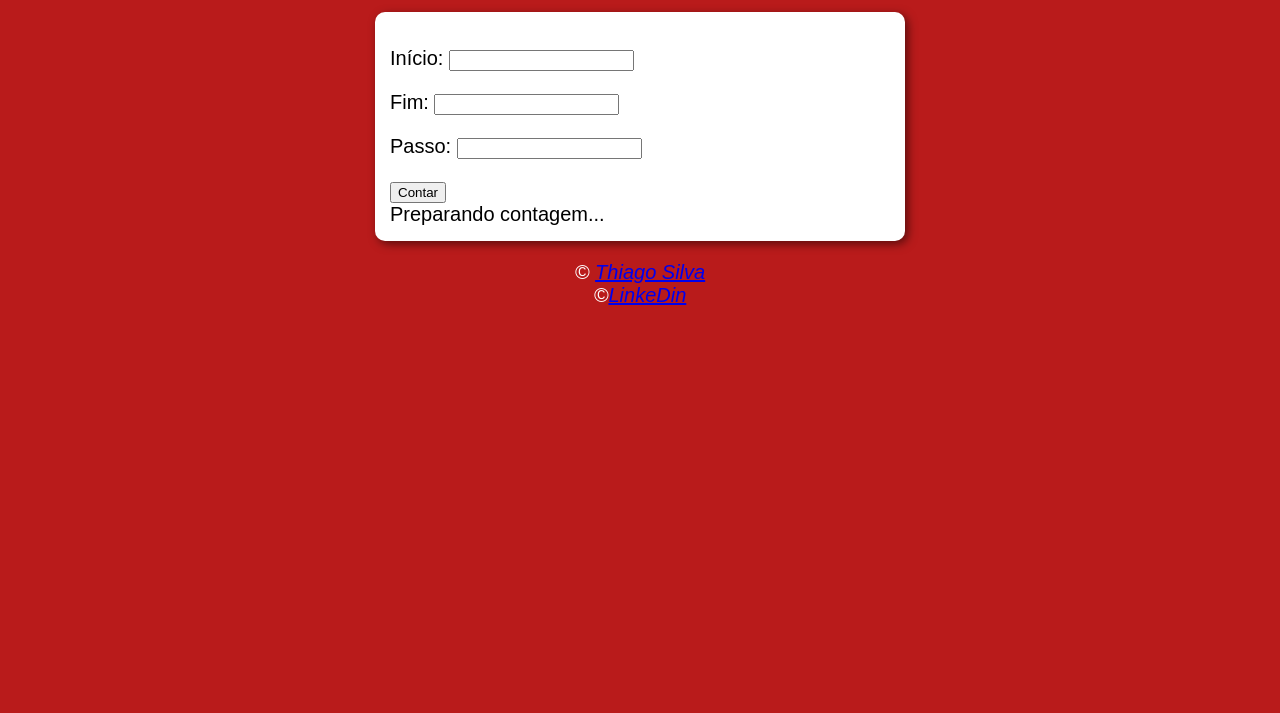
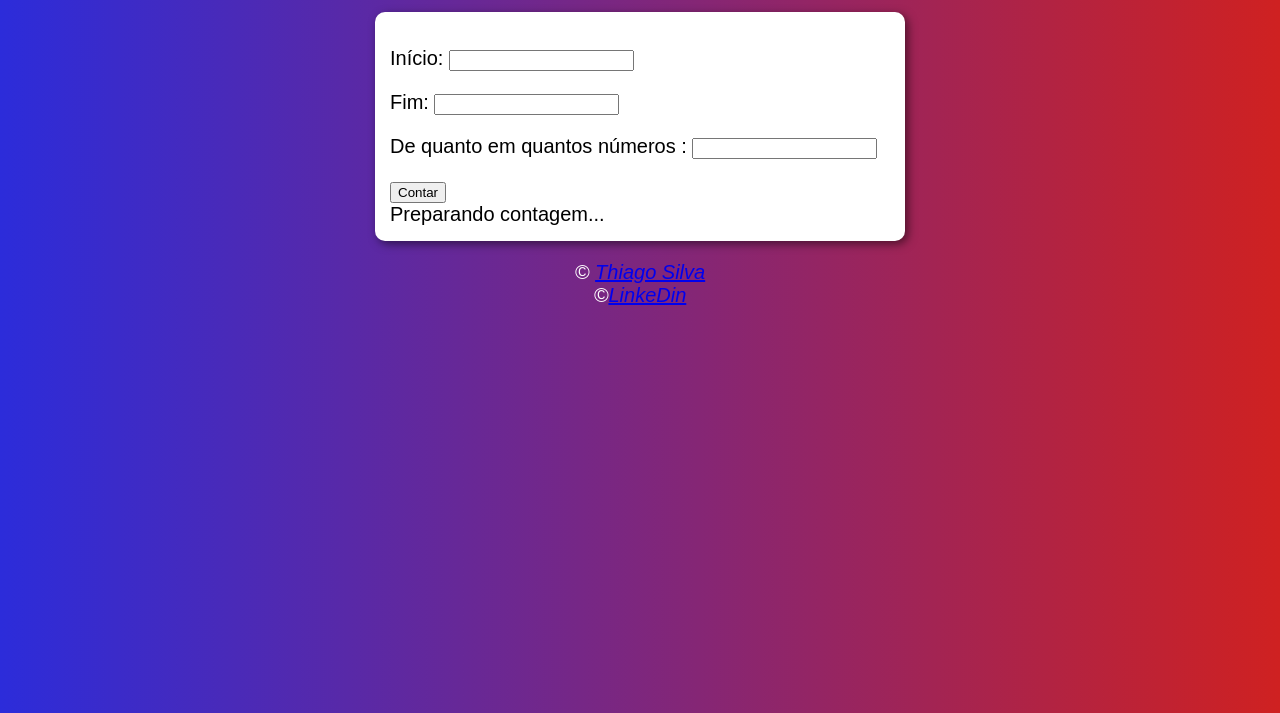
Before and after one commit to thiagosilvadf/projeto-contador, a plain HTML site: page index.html in a window 1280 px wide. Shown: the part 87-800 px from the top of the page. Drawn offline with Linux system fonts and the light colour scheme.

Commit message:
Atualizando cor do background

```diff
--- a/index.html
+++ b/index.html
@@ -14,7 +14,7 @@
         <div id="dados">
             <p>Início: <input type="number" name="inicio" id="txti"></p>
             <p>Fim: <input type="number" name="fim" id="txtf"></p>
-            <p>Passo: <input type="number" name="passo" id="txtp"></p>
+            <p>De quanto em quantos números : <input type="number" name="passo" id="txtp"></p>
             <input type="button" value="Contar" onclick="contar()">
         </div>
         <div id="res">
--- a/style.css
+++ b/style.css
@@ -1,5 +1,5 @@
 body {
-    background-color: rgb(185, 27, 27);
+    background: linear-gradient(to left, rgb(207, 33, 33), rgb(44, 44, 218));
     font: normal 15pt Arial;
 }
 
```
